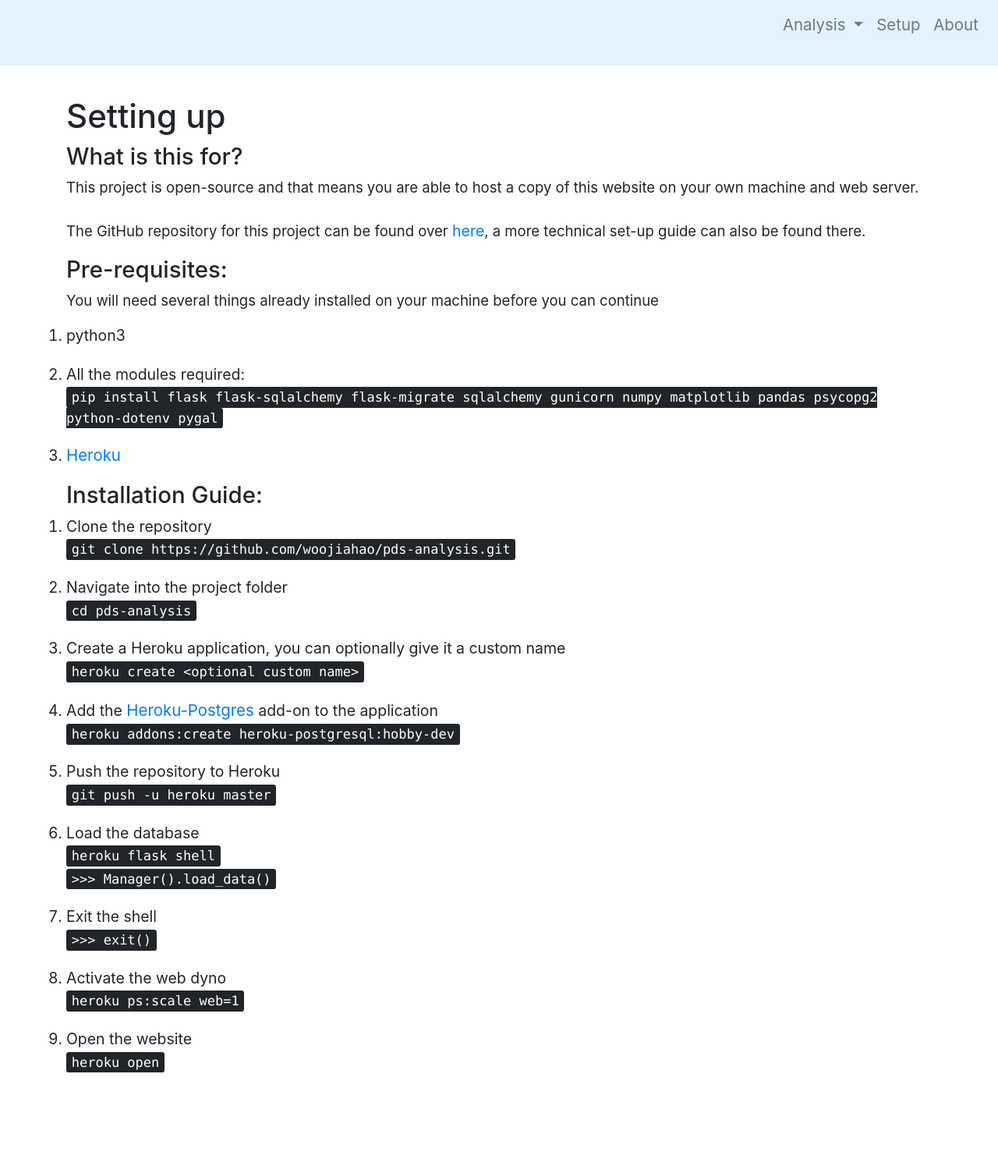
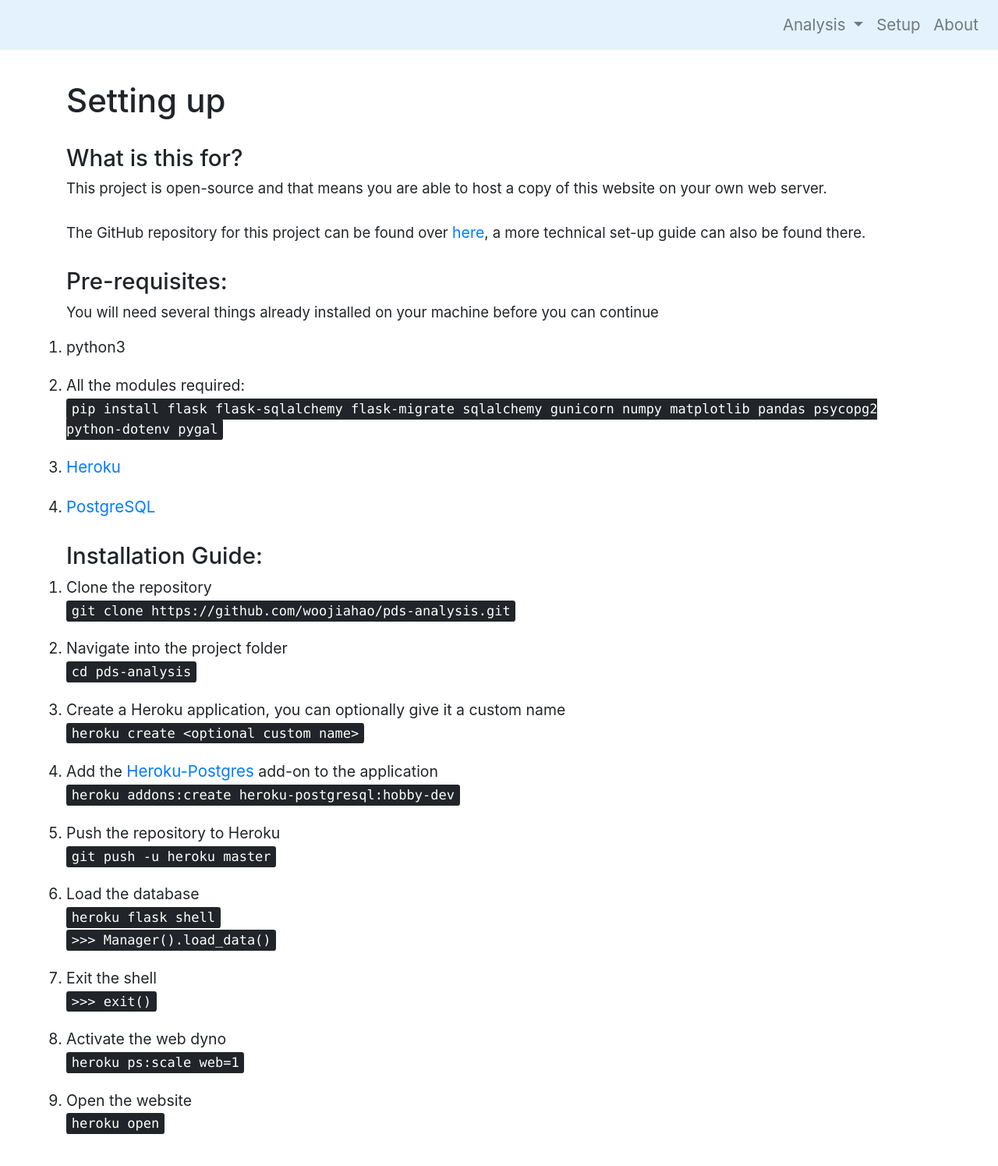
Before and after one commit to woojiahao/pds-analysis, a Flask app: page /setup in a window 1280 px wide. Shown: the whole page at 78% size. Before the commit the page ends 1375 px from the top, so only its background shows below. Run offline with Flask 2, Linux system fonts and the light colour scheme; parts of the project's set-up code (start-up, migrations or seed data) failed here and were passed over; some libraries are stand-ins or nearby versions.

Commit message:
updated setup guide

```diff
--- a/app/static/css/styles.css
+++ b/app/static/css/styles.css
@@ -20,6 +20,10 @@ nav, .introduction, .nav-buttons, .container {
     margin-bottom:40px;
 }
 
-li:not(:last-child) {
+ol li:not(:last-child) {
     margin-bottom: 20px;
 }
+
+h3 {
+    margin-top: 30px;
+}
--- a/app/templates/setup.html
+++ b/app/templates/setup.html
@@ -5,7 +5,7 @@
 		<h3>What is this for?</h3>
 		<p>
 			This project is open-source and that means you are able to host a copy of this website on your
-			own machine and web server.
+			own web server.
 			<br>
 			<br>
 			The GitHub repository for this project can be found over <a
@@ -27,8 +27,15 @@
 					pandas psycopg2 python-dotenv pygal
 				</kbd>
 			</li>
-			<li><a href="https://devcenter.heroku.com/articles/heroku-cli"
-				   target="_blank">Heroku</a></li>
+			<li>
+				<a href="https://devcenter.heroku.com/articles/heroku-cli"
+				   target="_blank">Heroku</a>
+			</li>
+			<li>
+				<a href="https://github.com/woojiahao/pds-analysis#setting-up-postgresql"
+				   target="_blank">PostgreSQL</a>
+			</li>
+
 		</ol>
 
 		<h3>Installation Guide:</h3>
```
Also changed, not shown: app/static/images/plots/enrolment_male.svg.
